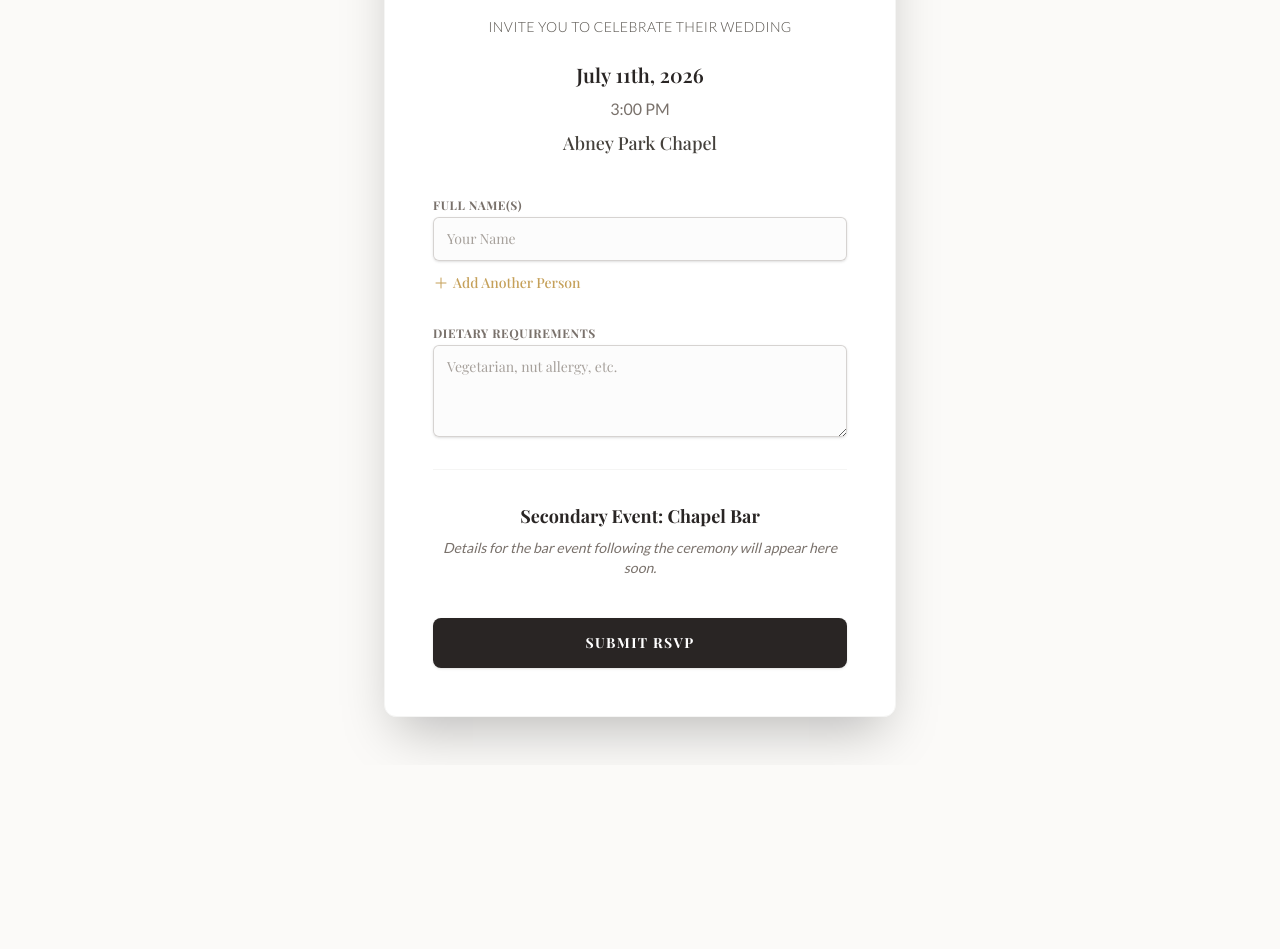
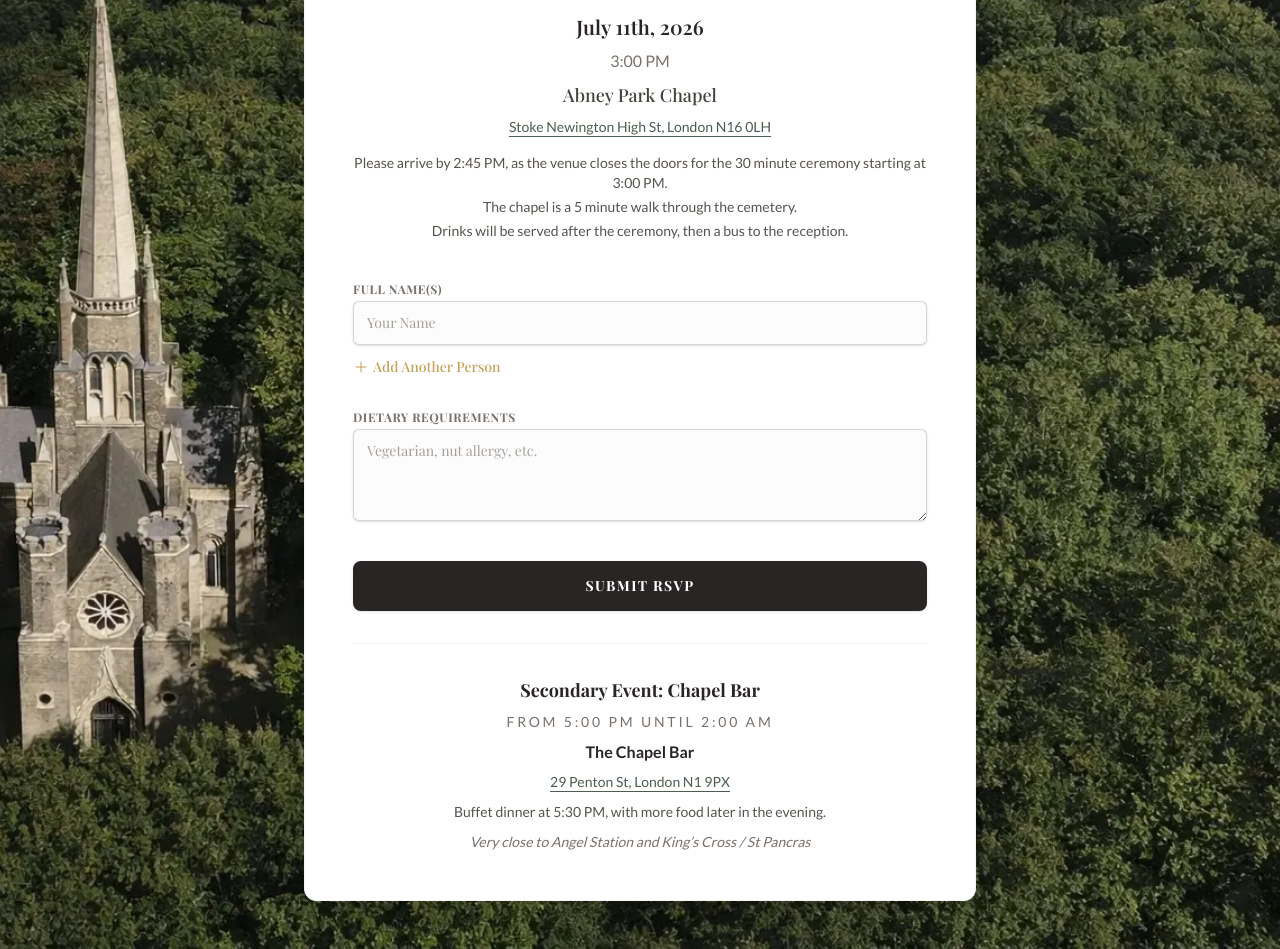
Before and after one commit to HazzaDaBird/WeddingRSVP, a React (Vite) app in the folder RSVP-App/: page / in a window 1280 px wide. Shown: the part 200-1149 px from the top of the page. Before the commit the page ends 965 px from the top, so only its background shows below. Built offline with nearby package versions, Linux system fonts and the light colour scheme; a web font is replaced by a local one.

Commit message:
Final details

```diff
--- a/RSVP-App/package.json
+++ b/RSVP-App/package.json
@@ -3,7 +3,7 @@
   "private": true,
   "version": "0.0.0",
   "type": "module",
-  "homepage": "https://HazzaDaBird.github.io/wedding-rsvp",
+  "homepage": "https://HazzaDaBird.github.io/WeddingRSVP/",
   "scripts": {
     "dev": "vite",
     "build": "vite build",
--- a/RSVP-App/src/components/RSVPForm.jsx
+++ b/RSVP-App/src/components/RSVPForm.jsx
@@ -1,5 +1,6 @@
-import React, { useState } from 'react';
+import React, { useEffect, useState } from 'react';
 import { submitToGoogleForm } from '../utils/googleForm';
+import chapelBackground from '../assets/chapel.webp';
 
 const RSVPForm = () => {
   const [formData, setFormData] = useState({
@@ -8,6 +9,27 @@ const RSVPForm = () => {
   });
   const [isSubmitting, setIsSubmitting] = useState(false);
   const [isSubmitted, setIsSubmitted] = useState(false);
+  const [showBackground, setShowBackground] = useState(false);
+
+  useEffect(() => {
+    const mediaQuery = window.matchMedia('(min-width: 768px)');
+    const updateBackgroundVisibility = (event) => {
+      setShowBackground(event.matches);
+    };
+
+    setShowBackground(mediaQuery.matches);
+    mediaQuery.addEventListener('change', updateBackgroundVisibility);
+
+    return () => mediaQuery.removeEventListener('change', updateBackgroundVisibility);
+  }, []);
+
+  const backgroundStyle = showBackground
+    ? {
+        backgroundImage: `url(${chapelBackground})`,
+        backgroundSize: 'cover',
+        backgroundPosition: 'center',
+      }
+    : undefined;
 
   const handleChange = (e) => {
     const { name, value } = e.target;
@@ -56,29 +78,10 @@ const RSVPForm = () => {
     }
   };
 
-  if (isSubmitted) {
   return (
-      <div className="min-h-screen bg-wedding-sand py-12 px-4 sm:px-6 lg:px-8 font-serif flex items-center justify-center">
-        <div className="max-w-md w-full bg-white p-10 rounded-xl shadow-2xl border border-wedding-gold/20 text-center relative overflow-hidden">
-          <div className="absolute top-0 left-0 w-full h-1 bg-gradient-to-r from-transparent via-wedding-gold to-transparent"></div>
-          <h2 className="text-4xl font-bold text-stone-800 mb-6 font-serif">Thank You!</h2>
-          <p className="text-stone-600 mb-8 text-lg font-sans">
-            Your RSVP has been received. We can't wait to celebrate with you!
-          </p>
-          <button
-            onClick={() => setIsSubmitted(false)}
-            className="text-wedding-green hover:text-stone-800 font-medium transition-colors duration-300 underline underline-offset-4"
-          >
-            Submit another response
-          </button>
-        </div>
-      </div>
-    );
-  }
-
-  return (
-    <div className="min-h-screen bg-wedding-sand py-12 px-4 sm:px-6 lg:px-8 font-serif flex items-center justify-center">
-      <div className="max-w-lg w-full bg-white p-8 md:p-12 rounded-xl shadow-2xl border border-stone-100 relative">
+    <div className="min-h-screen py-12 px-4 sm:px-6 lg:px-8 font-serif flex items-center justify-center relative overflow-hidden bg-wedding-sand">
+      {showBackground && <div className="absolute inset-0" style={backgroundStyle}></div>}
+      <div className="max-w-2xl w-full bg-white p-8 md:p-12 rounded-xl shadow-2xl border border-stone-100 relative z-10">
         {/* Decorative top border */}
         <div className="absolute top-0 left-0 w-full h-1 bg-gradient-to-r from-transparent via-wedding-gold to-transparent opacity-70"></div>
 
@@ -91,9 +94,30 @@ const RSVPForm = () => {
             <p className="text-xl font-semibold text-stone-800">July 11th, 2026</p>
             <p className="text-stone-500 font-sans">3:00 PM</p>
             <p className="text-lg font-medium text-stone-700 mt-2">Abney Park Chapel</p>
+            <a
+              href="https://www.google.com/maps/place/Abney+Park+Chapel/@51.564019,-0.0775444,17z/data=!4m15!1m8!3m7!1s0x48761c611cfcaea1:0x5f18a57b9a70e5b5!2sStoke+Newington+High+St,+London!3b1!8m2!3d51.5605505!4d-0.0739228!16s%2Fg%2F1tlzznr0!3m5!1s0x48761deb0cac24f1:0xdfdde39d41985952!8m2!3d51.5644182!4d-0.0773147!16zL20vMGNsOW03?entry=ttu&g_ep=EgoyMDI2MDMwNC4xIKXMDSoASAFQAw%3D%3D"
+              target="_blank"
+              rel="noreferrer"
+              className="block text-sm text-wedding-green hover:text-stone-800 underline underline-offset-4 font-sans"
+            >
+              Stoke Newington High St, London N16 0LH
+            </a>
+            <div className="space-y-1 pt-2 text-sm text-stone-600 font-sans">
+              <p>Please arrive by 2:45 PM, as the venue closes the doors for the 30 minute ceremony starting at 3:00 PM.</p>
+              <p>The chapel is a 5 minute walk through the cemetery.</p>
+              <p>Drinks will be served after the ceremony, then a bus to the reception.</p>
+            </div>
           </div>
         </div>
 
+        {isSubmitted ? (
+          <div className="rounded-xl border border-wedding-gold/20 bg-wedding-sand/70 px-6 py-8 text-center">
+            <h2 className="text-3xl font-bold text-stone-800 mb-3">Thank you</h2>
+            <p className="text-stone-600 font-sans">
+              Your RSVP has been received. We can’t wait to celebrate with you.
+            </p>
+          </div>
+        ) : (
           <form onSubmit={handleSubmit} className="space-y-6">
             <div className="space-y-5">
               <div className="space-y-3">
@@ -155,15 +179,6 @@ const RSVPForm = () => {
                 </div>
             </div>
 
-          {/* Message removed */}
-
-          <div className="pt-8 mt-8 border-t border-stone-100">
-            <h3 className="text-lg font-bold text-stone-800 mb-2 font-serif text-center">Secondary Event: Chapel Bar</h3>
-            <p className="text-stone-500 text-sm italic text-center font-sans">
-              Details for the bar event following the ceremony will appear here soon.
-            </p>
-          </div>
-
             <div className="pt-4">
               <button
                 type="submit"
@@ -178,6 +193,29 @@ const RSVPForm = () => {
               </button>
             </div>
           </form>
+        )}
+
+        <div className="pt-8 mt-8 border-t border-stone-100">
+          <h3 className="text-lg font-bold text-stone-800 mb-2 font-serif text-center">Secondary Event: Chapel Bar</h3>
+          <div className="space-y-2 text-center font-sans text-stone-600">
+            <p className="text-sm uppercase tracking-[0.2em] text-stone-500">From 5:00 PM until 2:00 AM</p>
+            <p className="text-base font-semibold text-stone-800">The Chapel Bar</p>
+            <a
+              href="https://www.google.com/maps/place/The+Chapel+Bar/@51.5337786,-0.1126765,29z/data=!4m15!1m8!3m7!1s0x48761b417c330733:0x52cefeeab82e4967!2s29+Penton+St,+London+N1+9PX!3b1!8m2!3d51.5326981!4d-0.1116928!16s%2Fg%2F11b8v4r2kp!3m5!1s0x48761b417d5790bb:0x6d9ff6ff2b53fbd5!8m2!3d51.532721!4d-0.111644!16s%2Fg%2F1tqf_tq6?entry=ttu&g_ep=EgoyMDI2MDMwNC4xIKXMDSoASAFQAw%3D%3D"
+              target="_blank"
+              rel="noreferrer"
+              className="block text-sm text-wedding-green hover:text-stone-800 underline underline-offset-4"
+            >
+              29 Penton St, London N1 9PX
+            </a>
+            <p className="text-sm leading-6">
+              Buffet dinner at 5:30 PM, with more food later in the evening.
+            </p>
+            <p className="text-sm italic text-stone-500">
+              Very close to Angel Station and King’s Cross / St Pancras
+            </p>
+          </div>
+        </div>
       </div>
     </div>
   );
--- a/RSVP-App/vite.config.js
+++ b/RSVP-App/vite.config.js
@@ -2,7 +2,7 @@ import { defineConfig } from 'vite'
 import react from '@vitejs/plugin-react'
 
 // https://vite.dev/config/
-export default defineConfig({
-  base: '/wedding-rsvp/',
+export default defineConfig(({ command }) => ({
+  base: command === 'build' ? '/WeddingRSVP/' : '/',
   plugins: [react()],
-})
+}))
```
Also changed, not shown: RSVP-App/src/assets/chapel.webp (added), 1 other file (tests, documents, lock files or other folders). Lines whose indentation alone changed are shown as unchanged.
